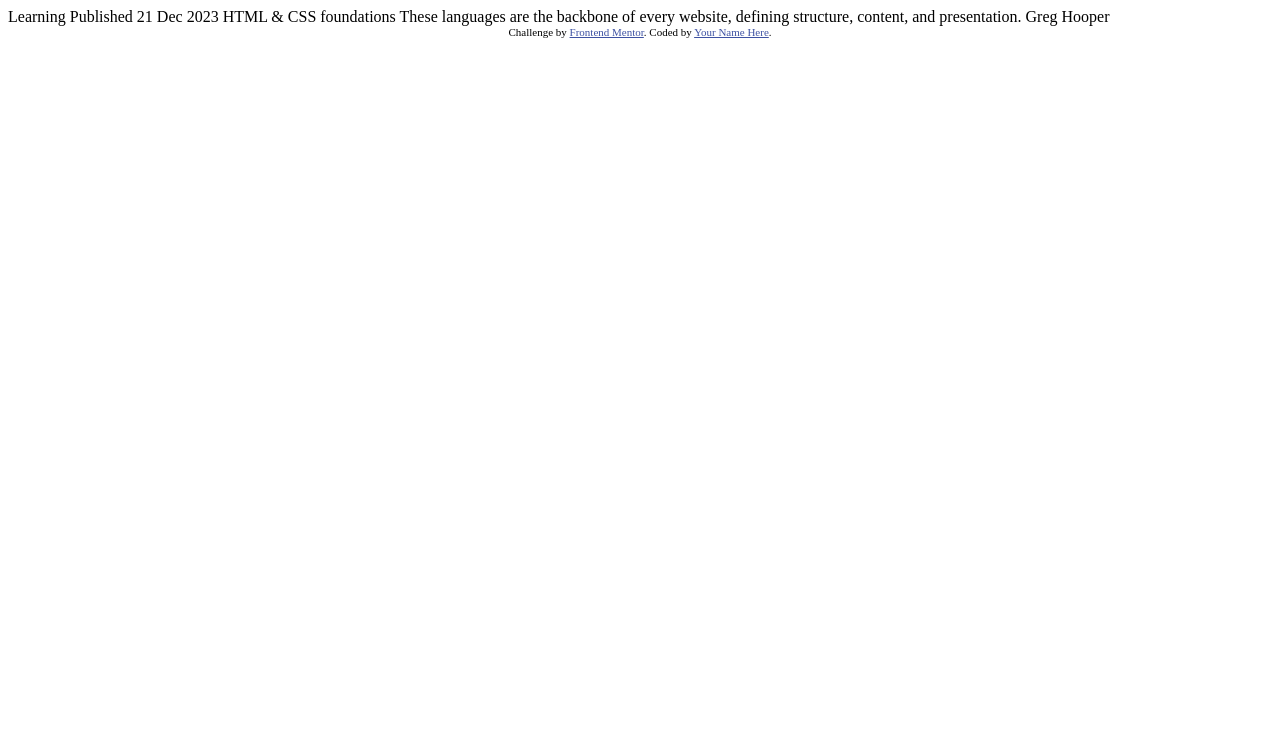
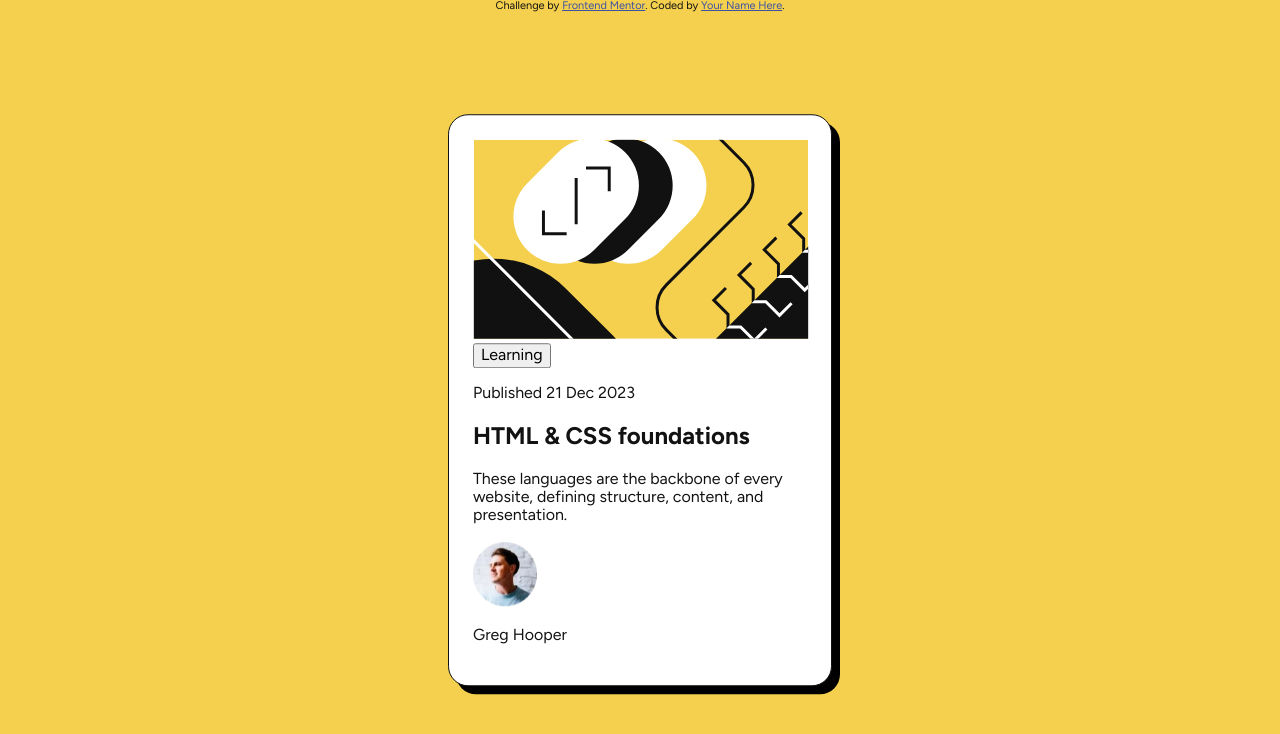
Before and after one commit to LitvinovaOlha1905/Blog_preview_card, a plain HTML site: page index.html in a window 1280 px wide. Drawn offline with nearby package versions, Linux system fonts and the light colour scheme.

Commit message:
added styles.css, updt index.html

```diff
--- /dev/null
+++ b/css/styles.css
@@ -0,0 +1,24 @@
+body {
+   font-family: "Figtree", sans-serif;
+   font-size: 16px;
+   font-style: none;
+   color: hsl(0, 0%, 7%);
+   background: hsl(47, 88%, 63%);
+}
+
+.container {
+   max-width: 384px;
+   height: auto;
+   padding: 24px;
+   border: 1px solid hsl(0, 0%, 7%);
+   border-radius: 20px;
+   box-shadow: 8px 8px 0 0 #000;
+   background: hsl(0, 0%, 100%);
+
+   position: absolute;
+   top: 50%;
+   left: 50%;
+   transform: translate(-50%, -50%);
+}
+
+.image-card{}
--- a/index.html
+++ b/index.html
@@ -1,34 +1,68 @@
 <!DOCTYPE html>
 <html lang="en">
+
 <head>
   <meta charset="UTF-8">
-  <meta name="viewport" content="width=device-width, initial-scale=1.0"> <!-- displays site properly based on user's device -->
+  <meta name="viewport" content="width=device-width, initial-scale=1.0">
+  <!-- displays site properly based on user's device -->
 
   <link rel="icon" type="image/png" sizes="32x32" href="./assets/images/favicon-32x32.png">
+
+  <link rel="stylesheet" href="node_modules/modern-normalize/modern-normalize.css">
+  <link rel="stylesheet" href="./css/styles.css">
+  <link rel="preconnect" href="https://fonts.googleapis.com">
+  <link rel="preconnect" href="https://fonts.gstatic.com" crossorigin>
+  <link href="https://fonts.googleapis.com/css2?family=Figtree:ital,wght@0,300..900;1,300..900&display=swap"
+    rel="stylesheet">
 
   <title>Frontend Mentor | Blog preview card</title>
 
   <!-- Feel free to remove these styles or customise in your own stylesheet 👍 -->
   <style>
-    .attribution { font-size: 11px; text-align: center; }
-    .attribution a { color: hsl(228, 45%, 44%); }
+    .attribution {
+      font-size: 11px;
+      text-align: center;
+    }
+
+    .attribution a {
+      color: hsl(228, 45%, 44%);
+    }
   </style>
 </head>
+
 <body>
 
-  Learning
+  <main>
 
-  Published 21 Dec 2023
+      <div class="container">
+        <img class="image-card" src="./assets/images/illustration-article.svg" alt="Illustration Article" width="336" height="200">
 
-  HTML & CSS foundations
+        <div>
+          <button>Learning</button>
 
-  These languages are the backbone of every website, defining structure, content, and presentation.
+          <p>Published 21 Dec 2023</p>
 
-  Greg Hooper
+          <h2>HTML & CSS foundations</h2>
 
-  <div class="attribution">
-    Challenge by <a href="https://www.frontendmentor.io?ref=challenge" target="_blank">Frontend Mentor</a>.
-    Coded by <a href="#">Your Name Here</a>.
-  </div>
+          <p>These languages are the backbone of every website, defining structure, content, and presentation.</p>
+
+        </div>
+
+        <div>
+          <img src="./assets/images/image-avatar.webp" alt="Greg Hooper">
+          <p>Greg Hooper</p>
+        </div>
+
+      </div>
+
+  </main>
+
+  <footer>
+    <div class="attribution">
+      Challenge by <a href="https://www.frontendmentor.io?ref=challenge" target="_blank">Frontend Mentor</a>.
+      Coded by <a href="#">Your Name Here</a>.
+    </div>
+  </footer>
 </body>
+
 </html>
```
